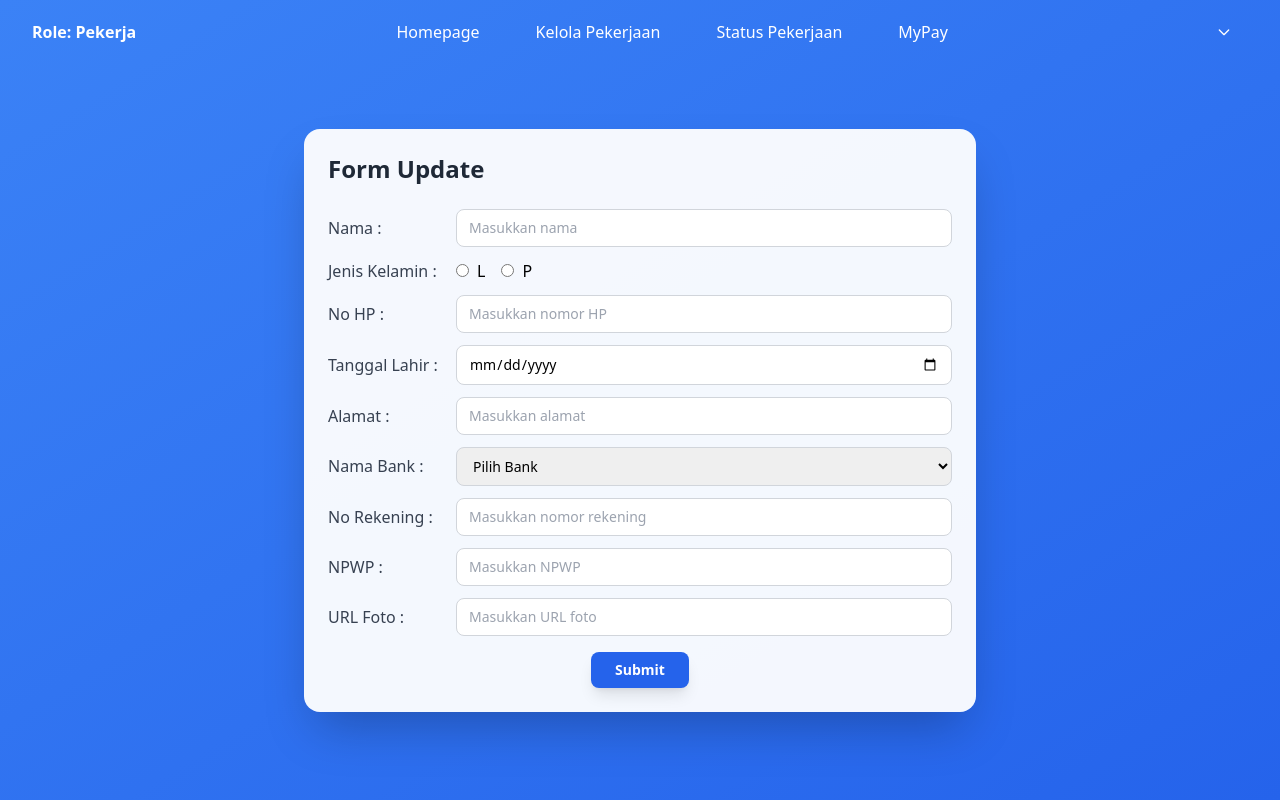
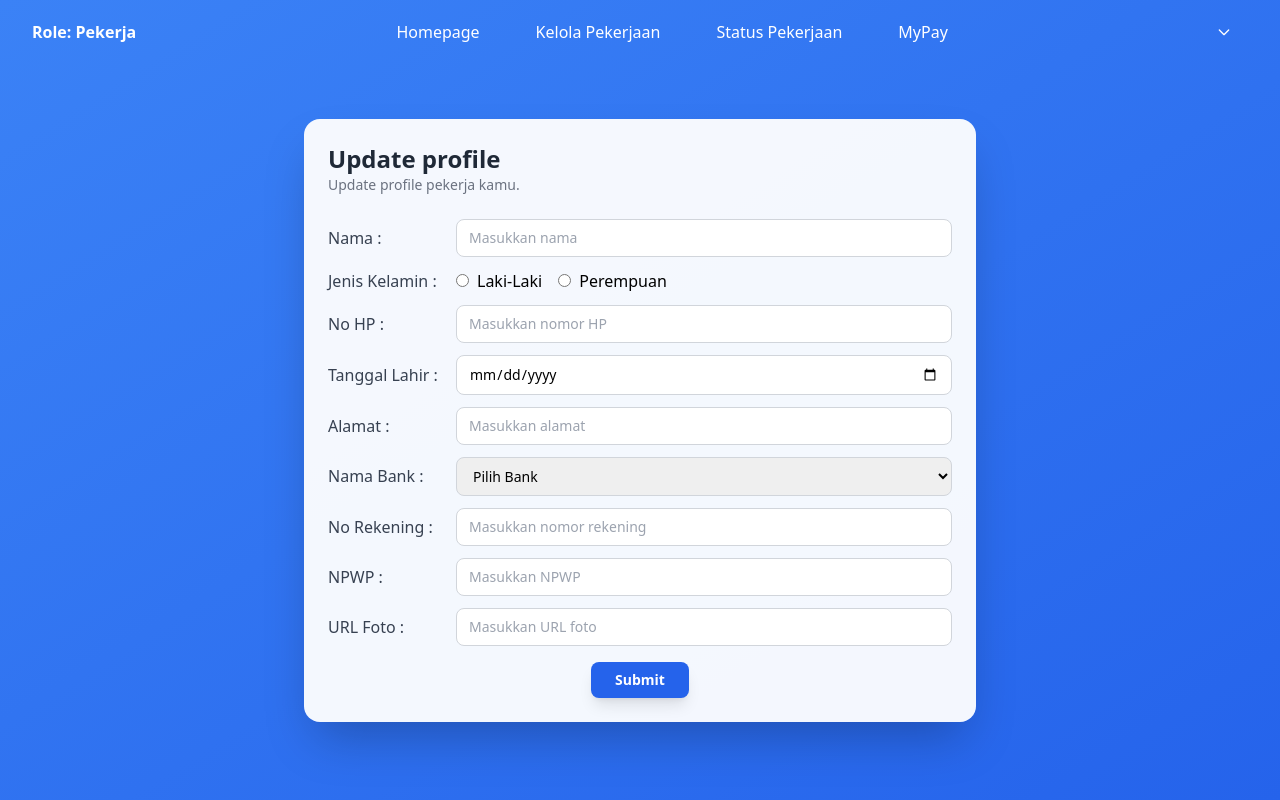
Before and after one commit to Punakawan-Database/punakawan-db, a Django app: template authentication/templates/update_pekerja.html in a window 1280 px wide. Run offline with Django 5.2, Linux system fonts and the light colour scheme; the template is opened without the code that fills it, so the values that code supplies are empty; some libraries are stand-ins or nearby versions.

Commit message:
fix: retrieve tanggal lahir pekerja

```diff
--- a/authentication/templates/update_pekerja.html
+++ b/authentication/templates/update_pekerja.html
@@ -12,7 +12,8 @@
   <div class="mt-10 bg-white/95 shadow-2xl rounded-2xl p-6 w-full max-w-2xl transform hover:scale-[1.02] transition-all duration-300">
     <div class="flex items-center space-x-4 mb-6">
       <div>
-        <h2 class="text-2xl font-bold text-gray-800">Form Update</h2>
+        <h2 class="text-2xl font-bold text-gray-800">Update profile</h2>
+        <p class="text-sm text-gray-500">Update profile pekerja kamu.</p>
       </div>
     </div>
 
@@ -38,13 +39,13 @@
               <input type="radio" name="gender" value="L"
                      {% if pekerja.gender == "L" %}checked{% endif %}
                      class="form-radio">
-              <span class="ml-2">L</span>
+              <span class="ml-2">Laki-Laki</span>
             </label>
             <label class="inline-flex items-center">
               <input type="radio" name="gender" value="P"
                      {% if pekerja.gender == "P" %}checked{% endif %}
                      class="form-radio">
-              <span class="ml-2">P</span>
+              <span class="ml-2">Perempuan</span>
             </label>
           </div>
         </div>
@@ -63,7 +64,7 @@
         <div class="flex items-center">
           <label class="block text-gray-700 w-32">Tanggal Lahir :</label>
           <input type="date" name="tanggal_lahir" id="tanggal_lahir"
-                 value="{{ pekerja.tanggal_lahir }}"
+                 value="{{ pekerja.tanggal_lahir|date:'Y-m-d' }}"
                  class="flex-1 px-3 py-2 border border-gray-300 rounded-lg focus:ring-2 focus:ring-blue-500 focus:border-blue-500 text-sm"
                  required>
         </div>
--- a/authentication/templates/update_pelanggan.html
+++ b/authentication/templates/update_pelanggan.html
@@ -18,7 +18,7 @@
       </div>
       <div>
         <h2 class="text-2xl font-bold text-gray-800">Update Profile</h2>
-        <p class="text-sm text-gray-500">Update your personal information</p>
+        <p class="text-sm text-gray-500">Update profile kamu.</p>
       </div>
     </div>
 
```
